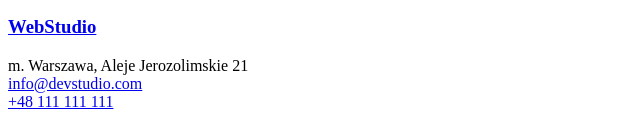
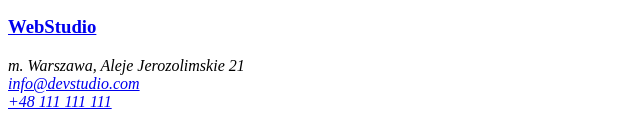
Before and after one commit to kreatywnabestia/goit-markup-hw-01, a plain HTML site: page index.html in a window 1280 px wide. Shown: the part 3151-3267 px from the top of the page, 0-640 px from the left. Drawn offline with Linux system fonts and the light colour scheme.

Commit message:
improvement 1

```diff
--- a/index.html
+++ b/index.html
@@ -2,7 +2,7 @@
 <html lang="pl">
   <head>
     <meta charset="UTF-8" />
-    <meta name="viewport" content="width=device-width", initial-scale="1.0" />
+    <meta name="viewport" content="width=device-width, initial-scale=1">
     <title>Studio</title>
   </head>
  <body>
@@ -121,7 +121,7 @@ non sodales dui. Interdum et malesuada
 
 <footer>
 <h3><a href="index.html">WebStudio</a></h3>
-    <adress>
+    <address>
     m. Warszawa, Aleje Jerozolimskie 21 <br>
     <a href="/info@devstudio.com">info@devstudio.com</a></li> <br>
     <a href="/+48 111 111 111">+48 111 111 111</a></li> <br>
```
